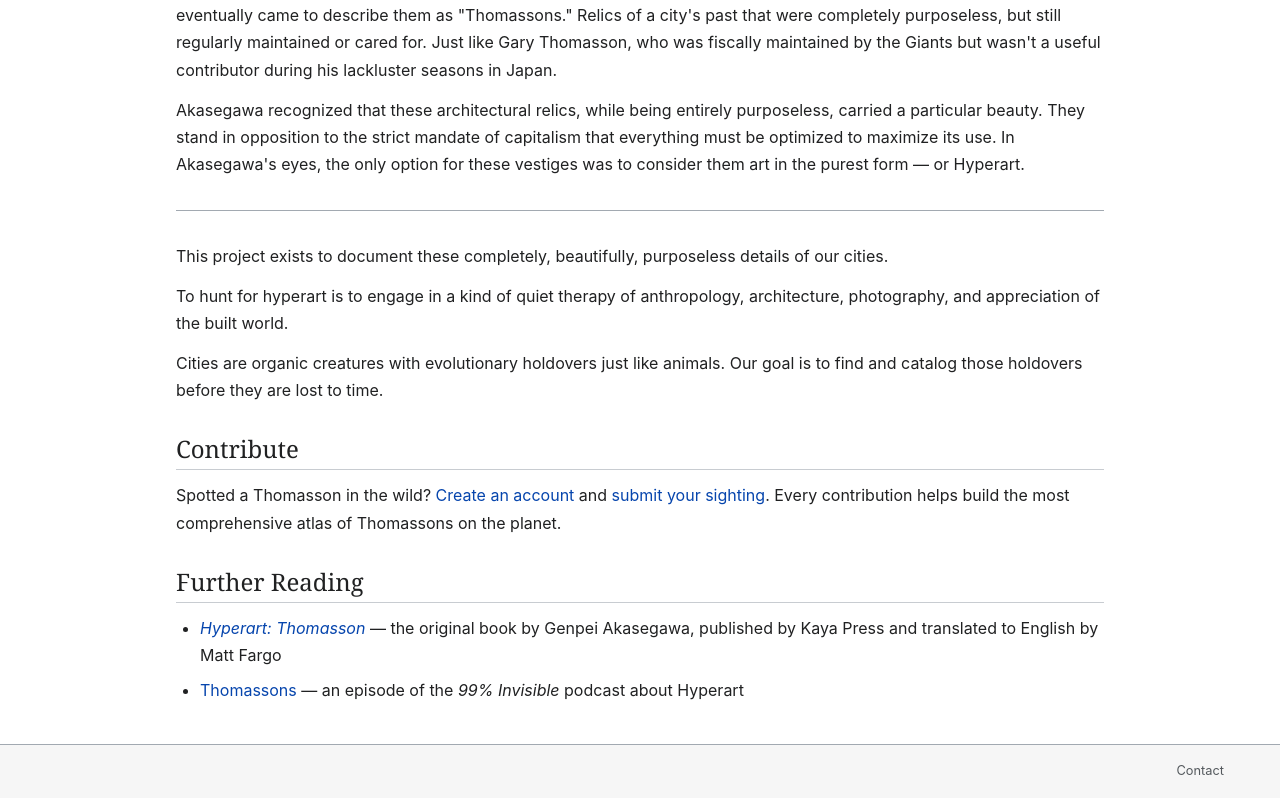
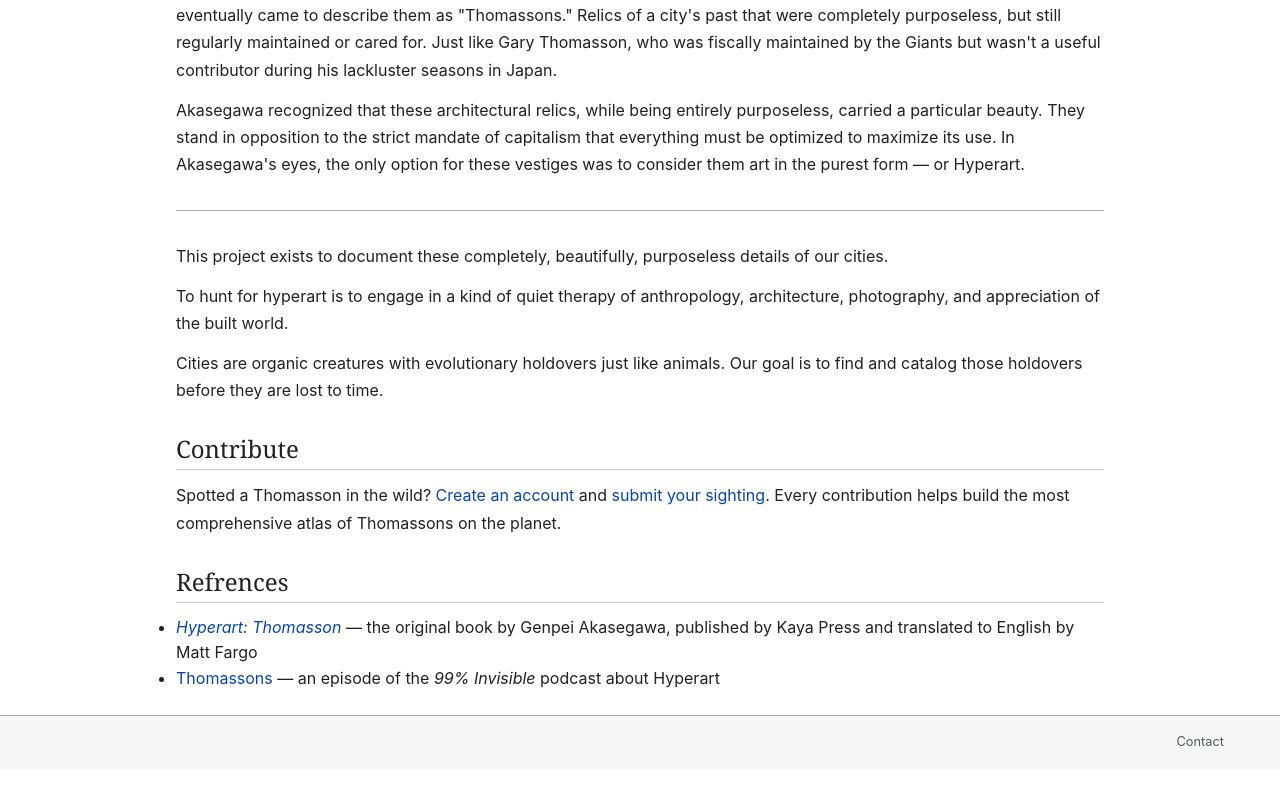
Before and after one commit to jcejda/HyperartAtlas, a React (Vite) app in the folder frontend/: page /about in a window 1280 px wide. Shown: the part 1175-1973 px from the top of the page. After the commit the page ends 1944 px from the top, so only its background shows below. Built offline with nearby package versions, Linux system fonts and the light colour scheme; no server answers; the HTML template or start-up script is replaced by a standard one.

Commit message:
Small changes to submission page

```diff
--- a/frontend/src/pages/AboutPage.jsx
+++ b/frontend/src/pages/AboutPage.jsx
@@ -116,8 +116,8 @@ export default function AboutPage() {
         </p>
       </section>
 
-      <section className="about-further-reading">
-        <h2>Further Reading</h2>
+      <section className="about-references">
+        <h2>Refrences</h2>
         <ul>
           <li><a href="https://kaya.com/books/hyperart-thomasson/" target="_blank" rel="noopener noreferrer"><em>Hyperart: Thomasson</em></a> — the original book by Genpei Akasegawa, published by Kaya Press and translated to English by Matt Fargo</li>
           <li><a href="https://99percentinvisible.org/episode/thomassons/" target="_blank" rel="noopener noreferrer">Thomassons</a> — an episode of the <em>99% Invisible</em> podcast about Hyperart</li>
--- a/frontend/src/pages/ContactPage.jsx
+++ b/frontend/src/pages/ContactPage.jsx
@@ -8,11 +8,10 @@ export default function ContactPage() {
       <section className="contact-body">
         <p>
           Hyperart Atlas is a community-driven project to catalog Hyperart Thomassons from around the world. If you have questions, suggestions,
-          or feedback about the project, feel free to reach out.
+          or feedback about the project, please reach out.
         </p>
 
         <div className="contact-info-box">
-          <h3>Get in touch</h3>
           <p>
             Email:{' '}
             <a href="mailto:cejdajackson@gmail.com">cejdajackson@gmail.com</a>
--- a/frontend/src/pages/SubmitPage.jsx
+++ b/frontend/src/pages/SubmitPage.jsx
@@ -166,8 +166,7 @@ export default function SubmitPage() {
     <div className="submit-page content-container">
       <h1>Submit a Thomasson</h1>
       <p className="submit-intro">
-        Found a useless architectural relic? Share it with the world. Your submission will be
-        reviewed by a moderator before appearing on the map.
+        Think you found Hyperart in the wild? Add it to the map.
       </p>
 
       {error && <div className="error-message">{error}</div>}
@@ -180,7 +179,7 @@ export default function SubmitPage() {
             type="text"
             value={title}
             onChange={(e) => setTitle(e.target.value)}
-            placeholder="e.g., Staircase to Nowhere on 5th Ave"
+            placeholder="e.g., Pure staircase in Yotsuya, Tokyo"
           />
         </div>
 
@@ -245,7 +244,7 @@ export default function SubmitPage() {
 
           {locationMode === 'map' && (
             <div className="location-map-picker">
-              <p className="hint">Click on the map to place a pin at the Thomasson location.</p>
+              <p className="hint">Click on the map to place a pin at the Thomasson's location.</p>
               <div className="picker-map-container">
                 <MapContainer
                   center={position || [35.68, 139.76]}
```
